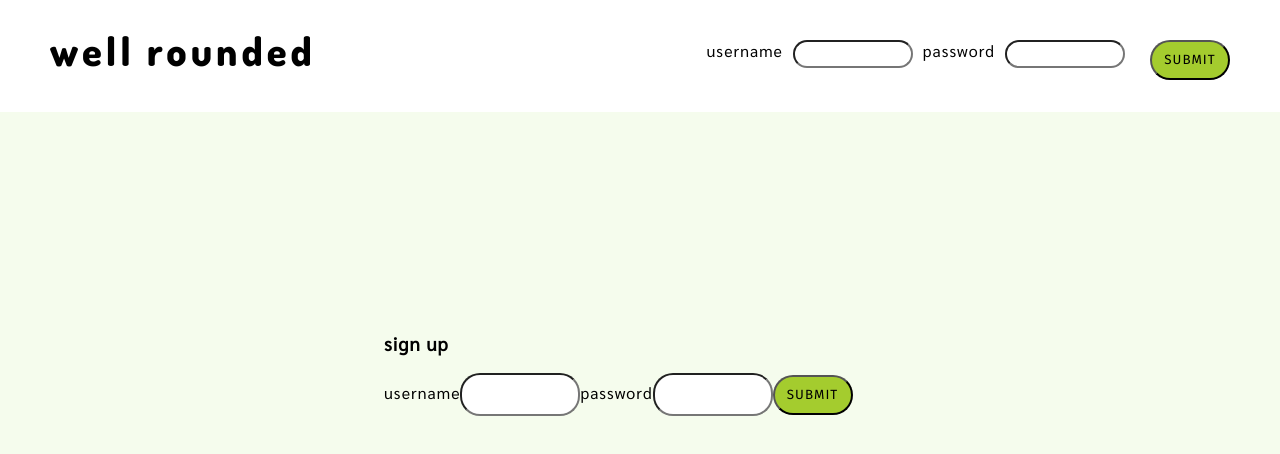
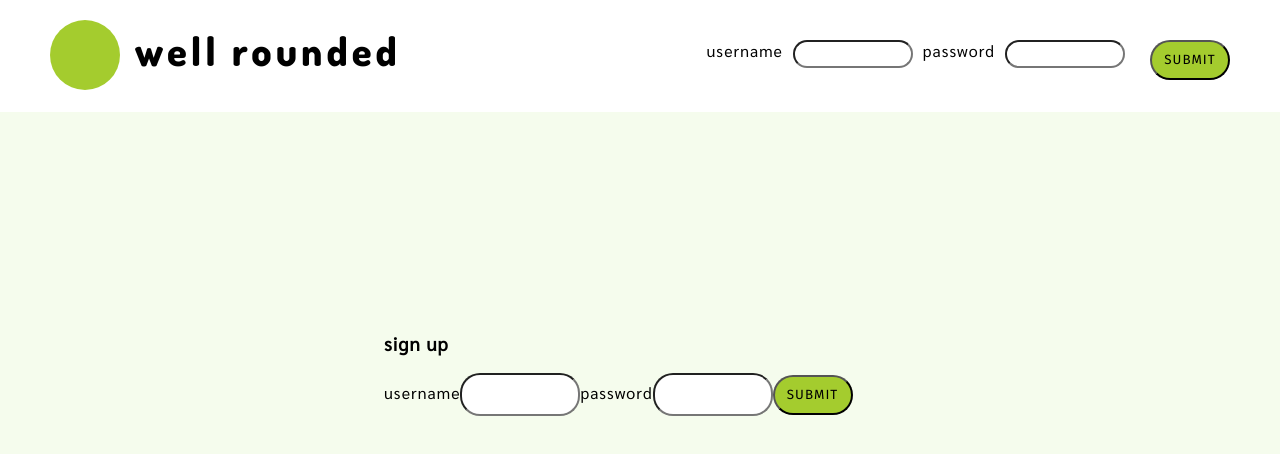
Before and after one commit to maddyrombes/well-rounded, a React (Create React App) app in the folder client/: page / in a window 1280 px wide. Shown: the top 454 px of the page. Built offline with nearby package versions, Linux system fonts and the light colour scheme.

Commit message:
update loginform

```diff
--- a/client/src/components/LoginForm.jsx
+++ b/client/src/components/LoginForm.jsx
@@ -8,7 +8,10 @@ class LoginForm extends Component {
 
   return (
     <div className="loginform-header">
-      <h1 className="loginform-header-logo">well rounded</h1>
+      <div className="logo-div">
+        <button className="logo"></button>
+        <h1 className="loginform-header-logo">well rounded</h1>
+      </div>
       <form className="login" onSubmit={(e) => {
         e.preventDefault()
         handleSubmit(loginForm)
```
